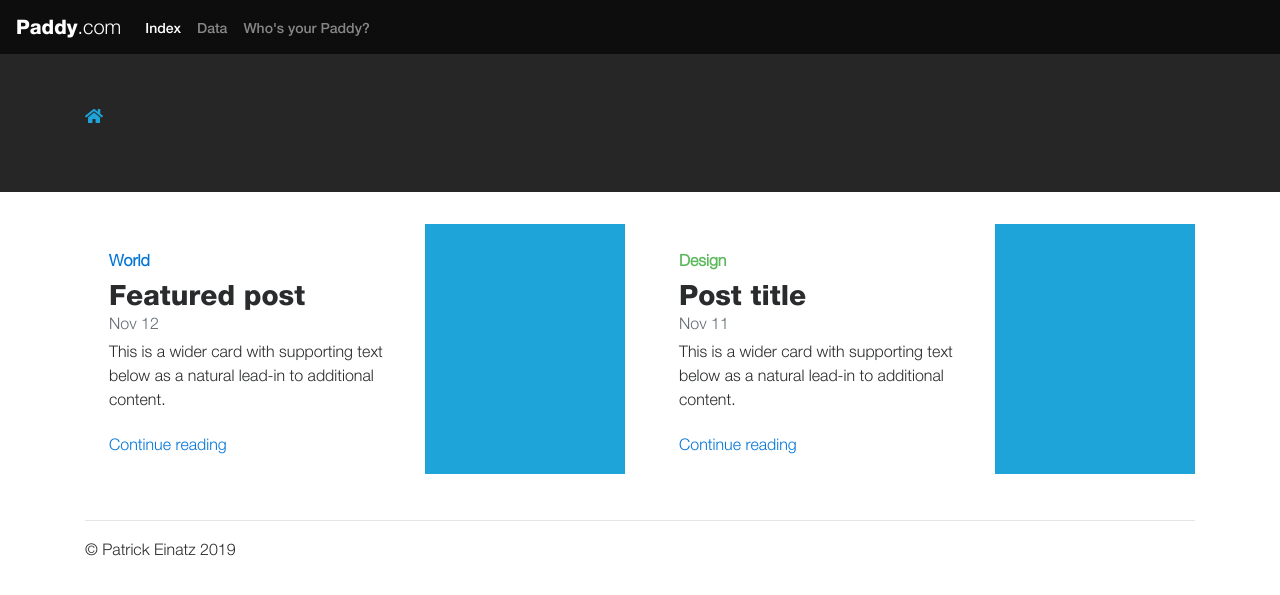
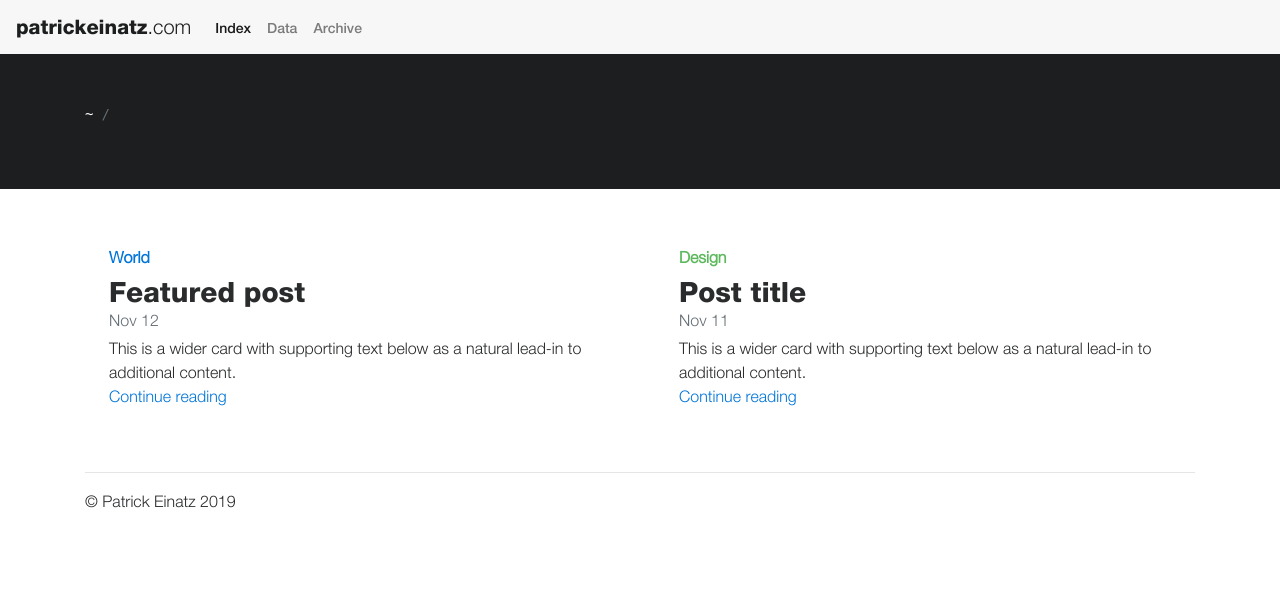
Before and after one commit to patrickeinatz/patrickeinatz.com, a Symfony app: template templates/basic_page/index.html.twig in a window 1280 px wide. Shown: the top 595 px of the page. Run offline with Twig, Linux system fonts and the light colour scheme; the template is opened without the code that fills it, so the values that code supplies are empty; some libraries are stand-ins or nearby versions.

Commit message:
minor design changes

```diff
--- a/public/css/style.css
+++ b/public/css/style.css
@@ -32,7 +32,7 @@ body {
 
 h1{
     font-family: "Helvetica Neue";
-    font-size: 50px;
+    font-size: 60px;
 }
 
 h2, h3, h4 {
@@ -46,6 +46,7 @@ h2, h3, h4 {
 }
 
 .navbar-brand{
+    color: #1d1e1f!important;
     font-family: "Helvetica Neue Heavy";
 }
 
@@ -60,8 +61,13 @@ h2, h3, h4 {
 
 .jumbotron{
     color: #ffffff;
-    background-color: #262626;
+    background-color: #1d1e1f;
     border-radius: 0px!important;
+}
+
+.breadcrumb{
+    font-family: monospace, monospace;
+    text-transform: lowercase;
 }
 
 ol.breadcrumb{
@@ -69,7 +75,7 @@ ol.breadcrumb{
     padding: 0px!important;
     margin: 0px!important;
     color: #ffffff;
-    font-size: 16px;
+    font-size: 14px;
 }
 
 li.breadcrumb-item > a{
@@ -82,9 +88,9 @@ li.breadcrumb-item > a:hover{
 }
 
 li.breadcrumb-item.active{
-    color: #1EA4D9!important;
+    color: #ffffff!important;
 }
 
 li.breadcrumb-item.active > a{
-    color: #1EA4D9!important;
+    color: #ffffff!important;
 }
--- a/src/Controller/BasicPageController.php
+++ b/src/Controller/BasicPageController.php
@@ -28,12 +28,12 @@ class BasicPageController extends AbstractController
     }
 
     /**
-     * @Route("/whosyourpaddy", name="whosyourpaddy")
+     * @Route("/archive", name="archive")
      */
     public function whosyourpaddy()
     {
-        return $this->render('basic_page/whosyourpaddy.html.twig', [
-            'title' => "Who's your Paddy?"
+        return $this->render('basic_page/archive.html.twig', [
+            'title' => "Archive"
         ]);
     }
 }
--- a/templates/base.html.twig
+++ b/templates/base.html.twig
@@ -10,11 +10,11 @@
     </head>
     <body>
 
-    <nav class="navbar navbar-toggleable-md navbar-inverse fixed-top bg-inverse">
+    <nav class="navbar navbar-toggleable-md navbar-light fixed-top bg-faded">
         <button class="navbar-toggler navbar-toggler-right" type="button" data-toggle="collapse" data-target="#navbarsExampleDefault" aria-controls="navbarsExampleDefault" aria-expanded="false" aria-label="Toggle navigation">
             <span class="navbar-toggler-icon"></span>
         </button>
-        <a class="navbar-brand" href="#">Paddy<span class="navbar-brand-thin">.com</span></a>
+        <a class="navbar-brand" href="{{ path('index') }}">patrickeinatz<span class="navbar-brand-thin">.com</span></a>
 
         <div class="collapse navbar-collapse" id="navbarsExampleDefault">
             <ul class="navbar-nav mr-auto">
@@ -25,7 +25,7 @@
                     <a class="nav-link" href="{{ path('data') }}">Data</a>
                 </li>
                 <li class="nav-item">
-                    <a class="nav-link" href="{{ path('whosyourpaddy') }}">Who's your Paddy?</a>
+                    <a class="nav-link" href="{{ path('archive') }}">Archive</a>
                 </li>
             </ul>
             <!--
--- a/templates/basic_page/whosyourpaddy.html.twig
+++ b/templates/basic_page/archive.html.twig
@@ -4,8 +4,8 @@
 {% block jumbotron %}
     <h1>{{ title }}</h1>
     <ol class="breadcrumb">
-        <li class="breadcrumb-item"><a href="{{ path('index') }}"><i class="fas fa-home"></i></a></li>
-        <li class="breadcrumb-item active">{{ title }}</li>
+        <li class="breadcrumb-item"><a href="{{ path('index') }}">~</a></li>
+        <li class="breadcrumb-item active">{{ title }}_</li>
     </ol>
 {% endblock %}
 {% block container %}
--- a/templates/basic_page/data.html.twig
+++ b/templates/basic_page/data.html.twig
@@ -4,8 +4,8 @@
 {% block jumbotron %}
     <h1>{{ title }}</h1>
     <ol class="breadcrumb">
-        <li class="breadcrumb-item"><a href="{{ path('index') }}"><i class="fas fa-home"></i></a></li>
-        <li class="breadcrumb-item active">{{ title }}</li>
+        <li class="breadcrumb-item"><a href="{{ path('index') }}">~</a></li>
+        <li class="breadcrumb-item active">{{ title }}_</li>
     </ol>
 {% endblock %}
 {% block container %}
--- a/templates/basic_page/index.html.twig
+++ b/templates/basic_page/index.html.twig
@@ -4,7 +4,8 @@
 {% block jumbotron %}
     <h1>{{ title }}</h1>
     <ol class="breadcrumb">
-        <li class="breadcrumb-item active"><a href="{{ path('index') }}"><i class="fas fa-home"></i></a></li>
+        <li class="breadcrumb-item active"><a href="{{ path('index') }}">~</a></li>
+        <li class="breadcrumb-item"> </li>
     </ol>
 {% endblock %}
 {% block container %}
@@ -18,9 +19,6 @@
                     <p class="card-text mb-auto">This is a wider card with supporting text below as a natural lead-in to additional content.</p>
                     <a href="#" class="stretched-link">Continue reading</a>
                 </div>
-                <div class="col-auto d-none d-lg-block">
-                    <svg class="bd-placeholder-img" width="200" height="250" xmlns="http://www.w3.org/2000/svg" preserveAspectRatio="xMidYMid slice" focusable="false" role="img" aria-label="Placeholder: Thumbnail"><title>Placeholder</title><rect width="100%" height="100%" fill="#1EA4D9"></rect></svg>
-                </div>
             </div>
         </div>
         <div class="col-md-6">
@@ -32,9 +30,6 @@
                     <p class="mb-auto">This is a wider card with supporting text below as a natural lead-in to additional content.</p>
                     <a href="#" class="stretched-link">Continue reading</a>
                 </div>
-                <div class="col-auto d-none d-lg-block">
-                    <svg class="bd-placeholder-img" width="200" height="250" xmlns="http://www.w3.org/2000/svg" preserveAspectRatio="xMidYMid slice" focusable="false" role="img" aria-label="Placeholder: Thumbnail"><title>Placeholder</title><rect width="100%" height="100%" fill="#1EA4D9"></rect></svg>
-                </div>
             </div>
         </div>
     </div>
```
